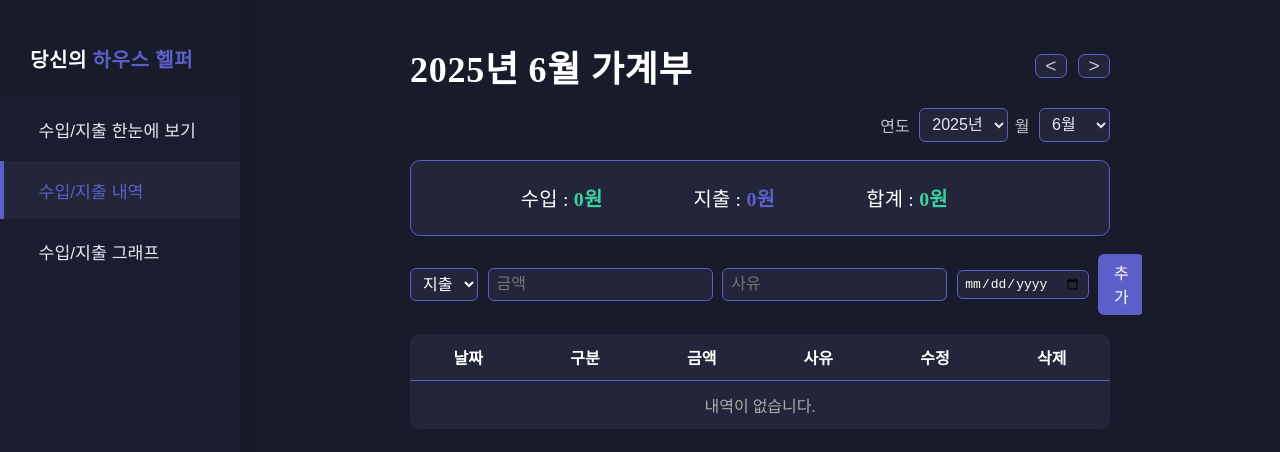
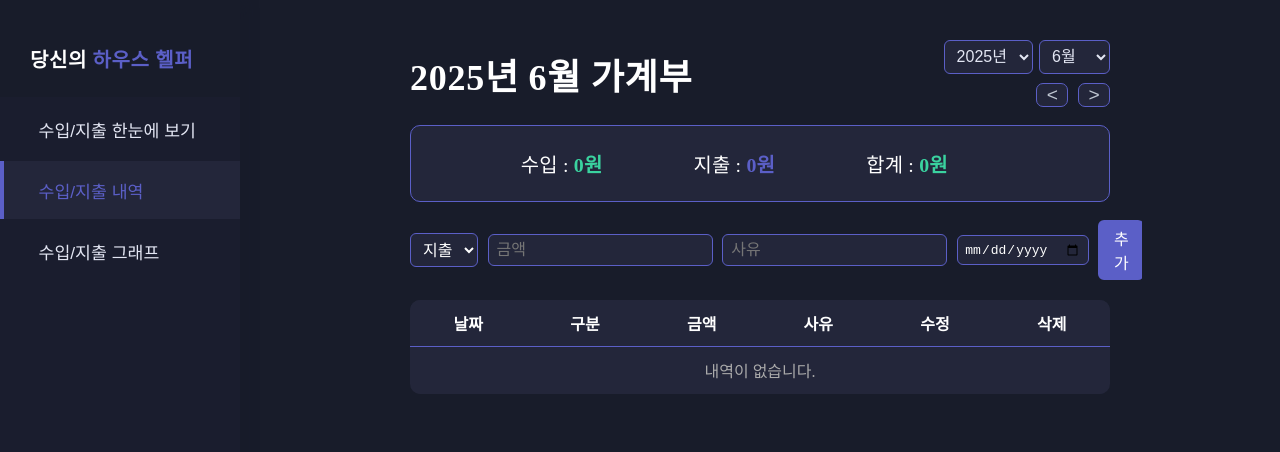
Before and after one commit to uranny/YourHouseHelper, a React (Vite) app: page / in a window 1280 px wide. Both pictures are taken after a click on the button "수입/지출 내역". Shown: the top 452 px of the page. Built offline with nearby package versions, Linux system fonts and the light colour scheme.

Commit message:
fix : 스타일 수정

```diff
--- a/src/components/DashboardSummary/styled.js
+++ b/src/components/DashboardSummary/styled.js
@@ -7,7 +7,7 @@ export const SummaryBox = styled.div`
   background: #23263a;
   border-radius: 12px;
   padding: 2em 1em;
-  margin-bottom: 2em;
+  margin-bottom: 1em;
   gap: 2em;
   @media (max-width: 600px) {
     flex-direction: column;
--- a/src/components/TopBar/TopBar.jsx
+++ b/src/components/TopBar/TopBar.jsx
@@ -6,23 +6,25 @@ function TopBar({ selectedYear, selectedMonth, setSelectedYear, setSelectedMonth
     <>
         <S.TopBar>
             <S.Title>{selectedYear}년 {selectedMonth}월 가계부</S.Title>
-            <S.NavButton onClick={() => setSelectedYear(selectedMonth === 1 ? selectedYear - 1 : selectedYear) || setSelectedMonth(selectedMonth === 1 ? 12 : selectedMonth - 1)}>&lt;</S.NavButton>
-            <S.NavButton onClick={() => setSelectedYear(selectedMonth === 12 ? selectedYear + 1 : selectedYear) || setSelectedMonth(selectedMonth === 12 ? 1 : selectedMonth + 1)}>&gt;</S.NavButton>
-        </S.TopBar>
+            <div style={{display:'flex',alignItems:'flex-end',flexDirection:'column',gap:'0.5em'}}>
                 <S.SelectBar>
-            <S.Label htmlFor="year">연도</S.Label>
                     <S.Select id="year" value={selectedYear} onChange={e => setSelectedYear(Number(e.target.value))}>
                     {yearRange.map(year => (
                         <option key={year} value={year}>{year}년</option>
                     ))}
                     </S.Select>
-            <S.Label htmlFor="month">월</S.Label>
                     <S.Select id="month" value={selectedMonth} onChange={e => setSelectedMonth(Number(e.target.value))}>
                     {monthRange.map(month => (
                         <option key={month} value={month}>{month}월</option>
                     ))}
                     </S.Select>
                 </S.SelectBar>
+                <div style={{display:'flex',gap:'0.5em'}}>
+                    <S.NavButton onClick={() => setSelectedYear(selectedMonth === 1 ? selectedYear - 1 : selectedYear) || setSelectedMonth(selectedMonth === 1 ? 12 : selectedMonth - 1)}>{"<"}</S.NavButton>
+                    <S.NavButton onClick={() => setSelectedYear(selectedMonth === 12 ? selectedYear + 1 : selectedYear) || setSelectedMonth(selectedMonth === 12 ? 1 : selectedMonth + 1)}>{">"}</S.NavButton>
+                </div>
+            </div>
+        </S.TopBar>
         </>
     );
 }
--- a/src/components/TopBar/styled.js
+++ b/src/components/TopBar/styled.js
@@ -49,9 +49,3 @@ export const Select = styled.select`
     background: #23263a;
     font-weight: 400;
 `;
-export const Label = styled.label`
-    font-size: 1rem;
-    color: #fff;
-    font-weight: 400;
-    margin-right: 0.2rem;
-`;
```
Lines whose indentation alone changed are shown as unchanged.
